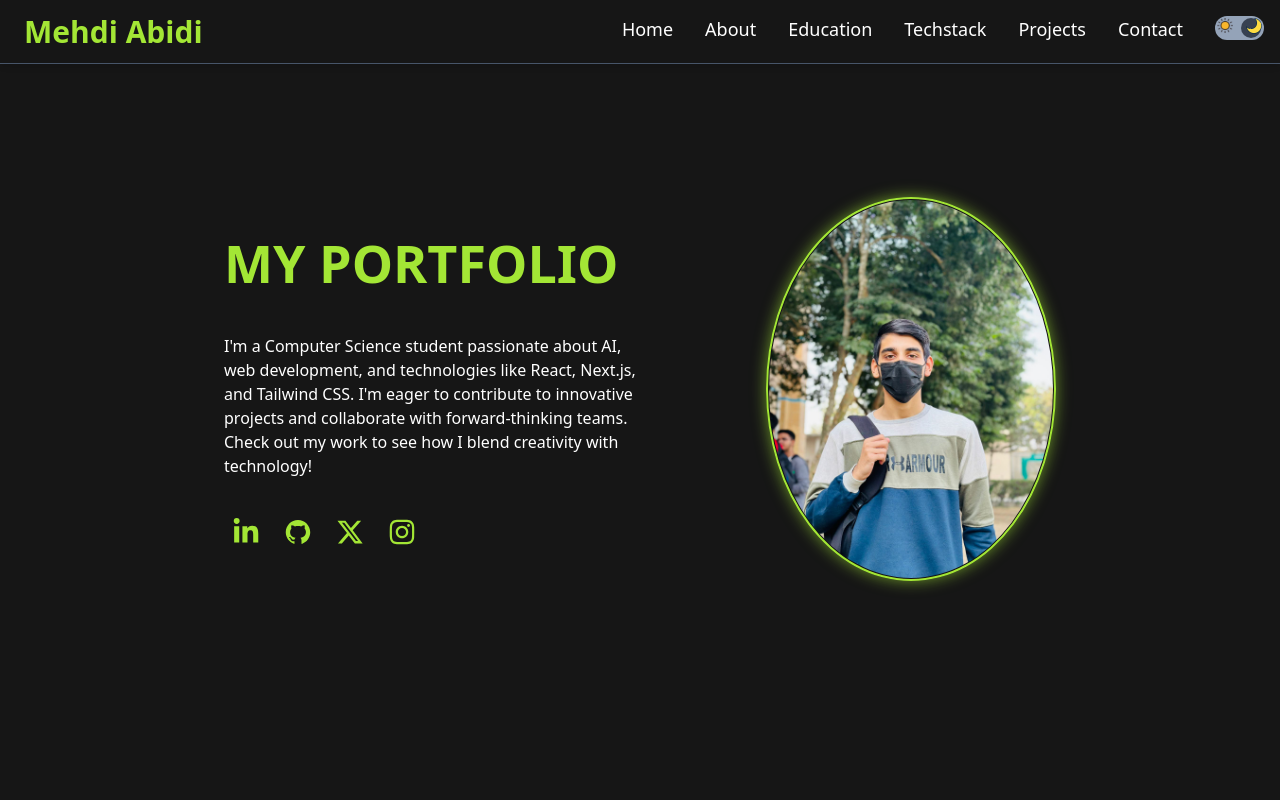
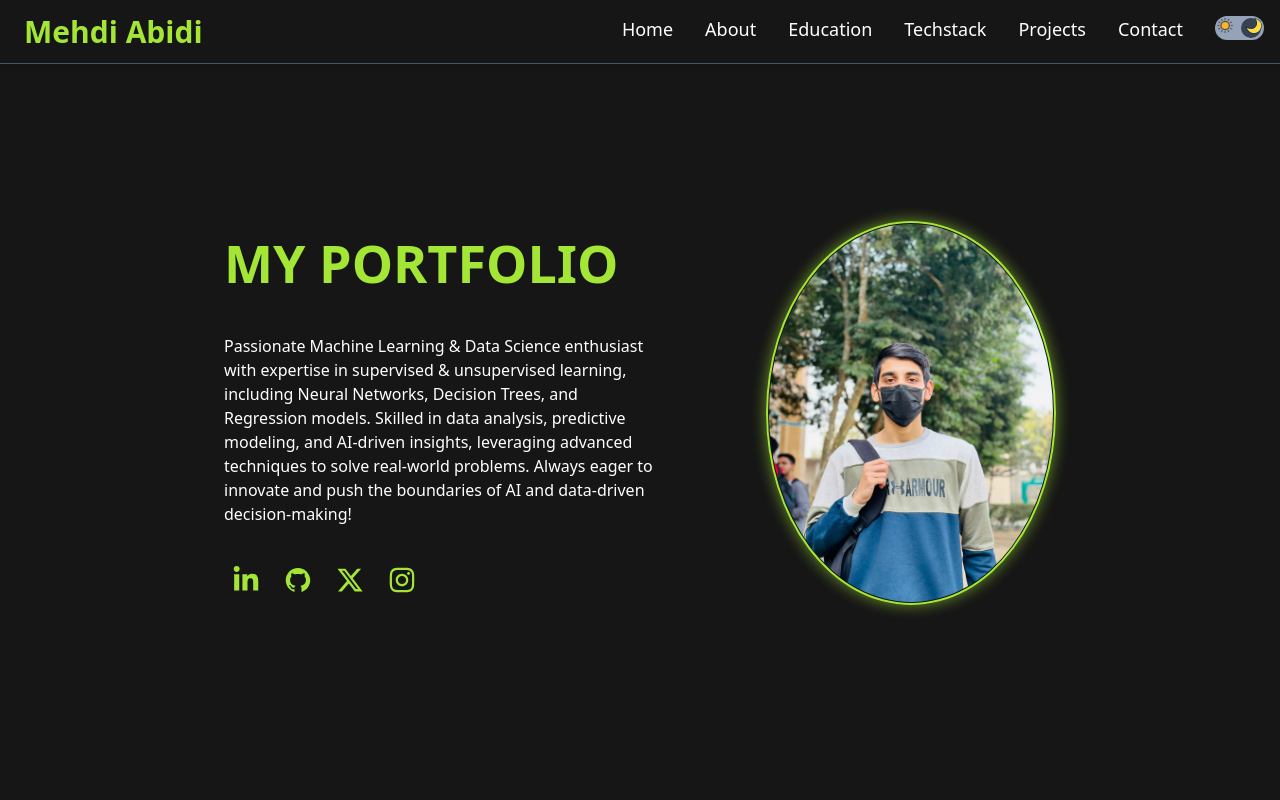
Before and after one commit to Mehdi-Abidi/My_Portfolio, a React (Vite) app: page / in a window 1280 px wide. Shown: the top 800 px of the page. Built offline with nearby package versions, Linux system fonts and the light colour scheme; the HTML template or start-up script is replaced by a standard one.

Commit message:
Update Home.jsx

```diff
--- a/src/Components/Content/Home.jsx
+++ b/src/Components/Content/Home.jsx
@@ -37,7 +37,7 @@ function Home() {
           <span className='text-lime-400'>My Portfolio</span>
         </h1>
         <p data-aos='fade-left'>
-          I'm a Computer Science student passionate about AI, web development, and technologies like React, Next.js, and Tailwind CSS. I'm eager to contribute to innovative projects and collaborate with forward-thinking teams. Check out my work to see how I blend creativity with technology!
+          Passionate Machine Learning & Data Science enthusiast with expertise in supervised & unsupervised learning, including Neural Networks, Decision Trees, and Regression models. Skilled in data analysis, predictive modeling, and AI-driven insights, leveraging advanced techniques to solve real-world problems. Always eager to innovate and push the boundaries of AI and data-driven decision-making!
         </p>
         <div data-aos='fade-up' className='flex mt-8 gap-2'>
           <div className='flex items-center justify-center'>
```
